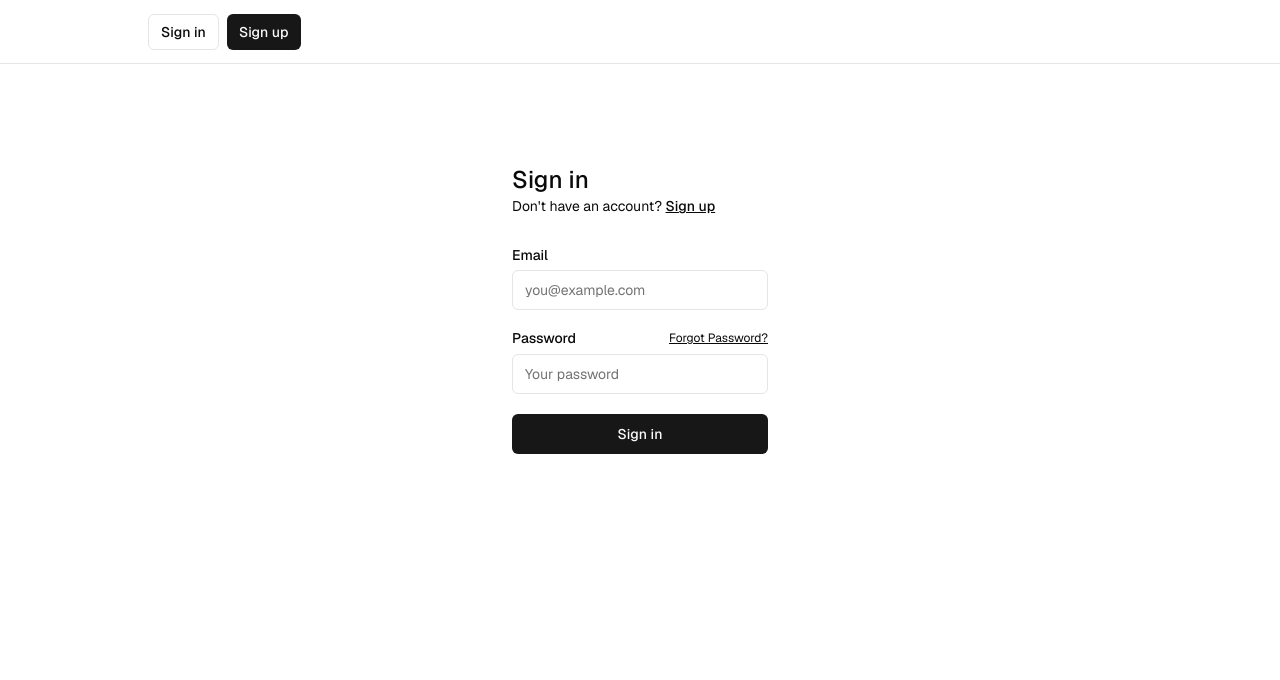
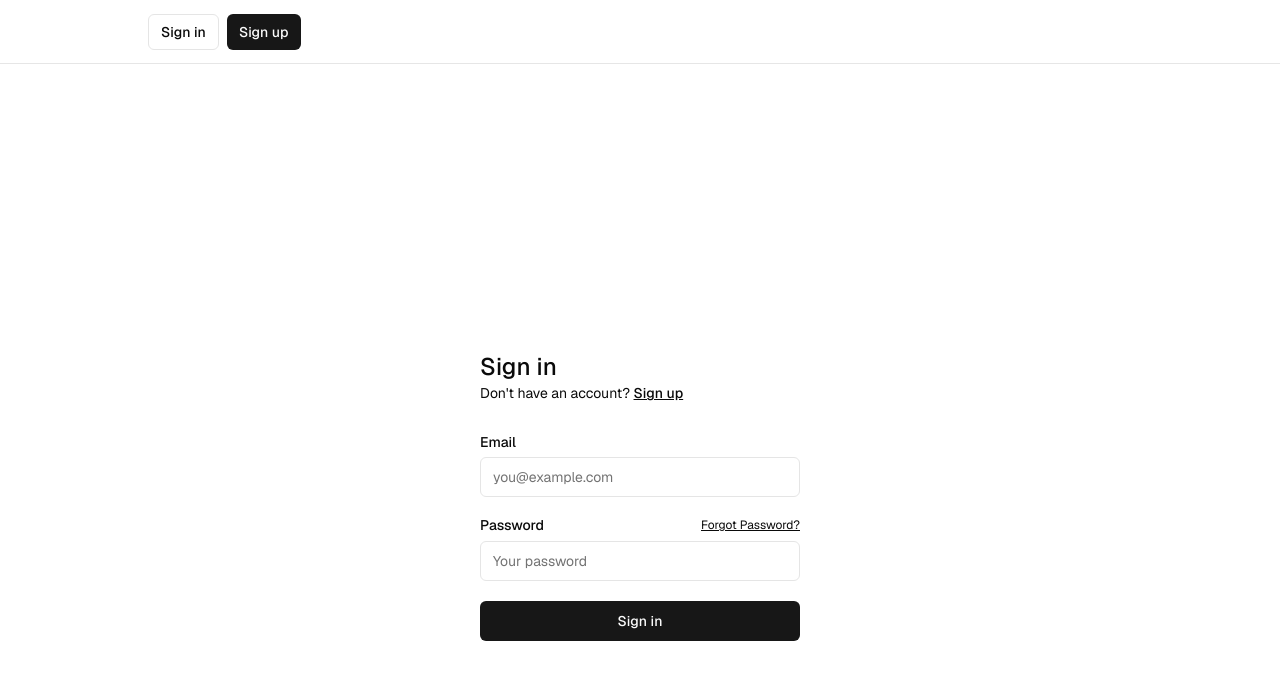
Before and after one commit to Benjamin-23/Resolution_tracker, a Next.js app: page /sign-in in a window 1280 px wide. Shown: the top 680 px of the page. Built offline with nearby package versions, Linux system fonts and the light colour scheme; no server answers.

Commit message:
Update read me

```diff
--- a/app/(auth-pages)/sign-in/page.tsx
+++ b/app/(auth-pages)/sign-in/page.tsx
@@ -8,11 +8,15 @@ import Link from "next/link";
 export default async function Login(props: { searchParams: Promise<Message> }) {
   const searchParams = await props.searchParams;
   return (
-    <form className="flex-1 flex flex-col min-w-64">
+    <div className=" flex justify-center items-center h-screen">
+      <form className="flex-1 flex flex-col min-w-80 ">
         <h1 className="text-2xl font-medium">Sign in</h1>
         <p className="text-sm text-foreground">
           Don't have an account?{" "}
-        <Link className="text-foreground font-medium underline" href="/sign-up">
+          <Link
+            className="text-foreground font-medium underline"
+            href="/sign-up"
+          >
             Sign up
           </Link>
         </p>
@@ -40,5 +44,6 @@ export default async function Login(props: { searchParams: Promise<Message> }) {
           <FormMessage message={searchParams} />
         </div>
       </form>
+    </div>
   );
 }
--- a/app/layout.tsx
+++ b/app/layout.tsx
@@ -38,7 +38,7 @@ export default function RootLayout({
           disableTransitionOnChange
         >
           <main className="min-h-screen flex flex-col items-center">
-            <div className="flex-1 w-full flex flex-col gap-20 items-center">
+            <div className="flex-1 w-full flex flex-col gap-4 items-center">
               <nav className="w-full flex justify-center border-b border-b-foreground/10 h-16">
                 <div className="w-full max-w-5xl flex justify-between items-center p-3 px-5 text-sm">
                   {/* <div className="flex gap-5 items-center font-semibold">
--- a/components/static_page.tsx
+++ b/components/static_page.tsx
@@ -122,7 +122,7 @@ export default function StaticPage() {
   };
 
   return (
-    <div className="max-w-3xl mx-auto p-4 sm:p-6">
+    <div className="max-w-3xl mx-auto p-4 sm:p-6 h-screen my-6 ">
       <h1 className="text-2xl sm:text-3xl font-bold mb-4 sm:mb-6 flex items-center gap-2">
         <Trophy className="w-6 h-6 sm:w-8 sm:h-8 text-yellow-500" />
         Community Resolutions
```
Also changed, not shown: 1 other file (tests, documents, lock files or other folders). Lines whose indentation alone changed are shown as unchanged.
